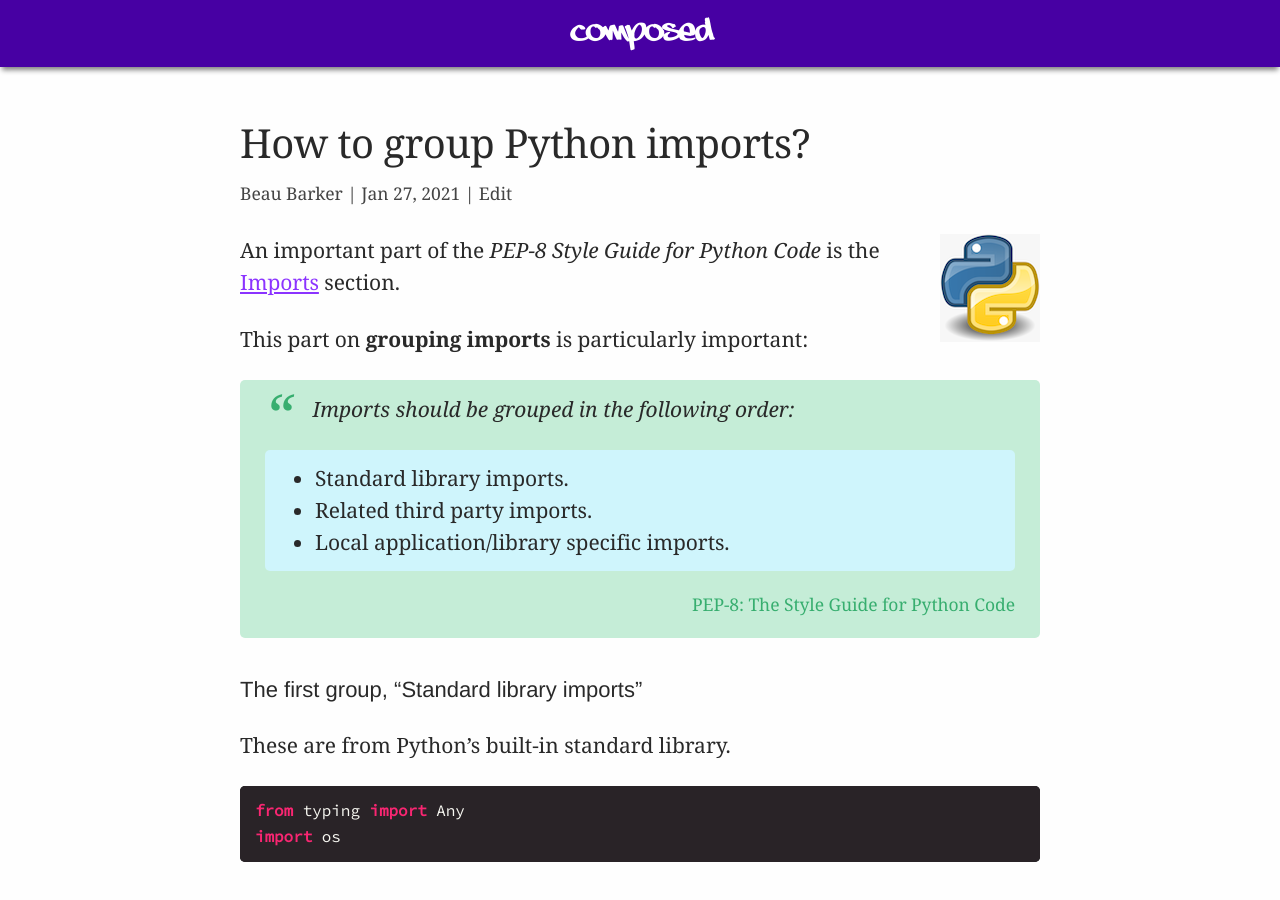
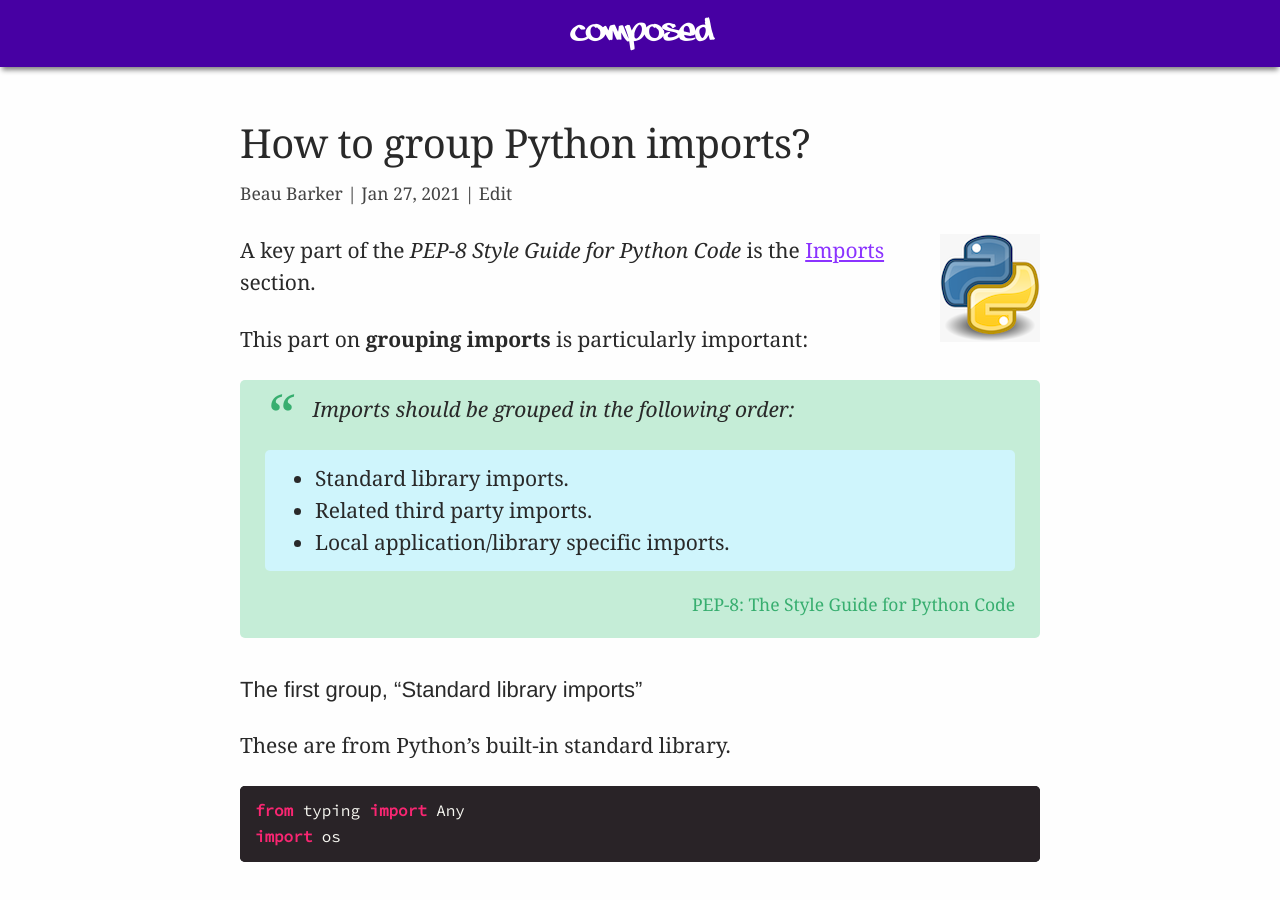
Before and after one commit to explodinglabs/explodinglabs.github.io, a Jekyll site: the page built from docs/_posts/python/2021-01-27-imports.markdown, in a window 1280 px wide and 900 px high. Built offline with Jekyll 4.4.1, drawn with Linux system fonts in a browser that asks for light colours.

Commit message:
Update 2021-01-27-imports.markdown

```diff
--- a/docs/_posts/python/2021-01-27-imports.markdown
+++ b/docs/_posts/python/2021-01-27-imports.markdown
@@ -8,7 +8,7 @@ permalink: /python/imports
 ![python](/assets/python.png)
 </div>
 
-An important part of the _PEP-8 Style Guide for Python Code_
+A key part of the _PEP-8 Style Guide for Python Code_
 is the [Imports](https://www.python.org/dev/peps/pep-0008/#imports) section.
 
 This part on **grouping imports** is particularly important:
```
